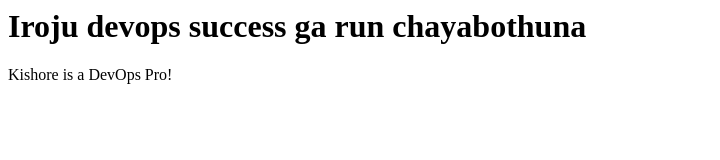
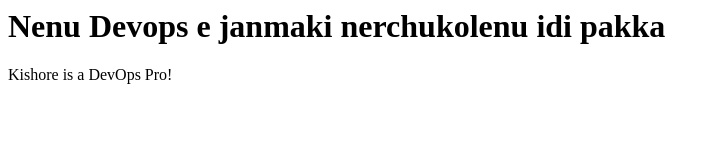
Before and after one commit to kuruvaindrajith/Kishore-Zero-Error-Project, a plain HTML site: page index.html in a window 1280 px wide. Shown: the whole page, without its empty margins (0-720 px from the left). Drawn offline with Linux system fonts and the light colour scheme.

Commit message:
Update index.html

```diff
--- a/index.html
+++ b/index.html
@@ -1,2 +1,2 @@
-<h1>Iroju devops success ga run chayabothuna</h1>
+<h1>Nenu Devops e janmaki nerchukolenu idi pakka</h1>
 <p>Kishore is a DevOps Pro!</p>
```
